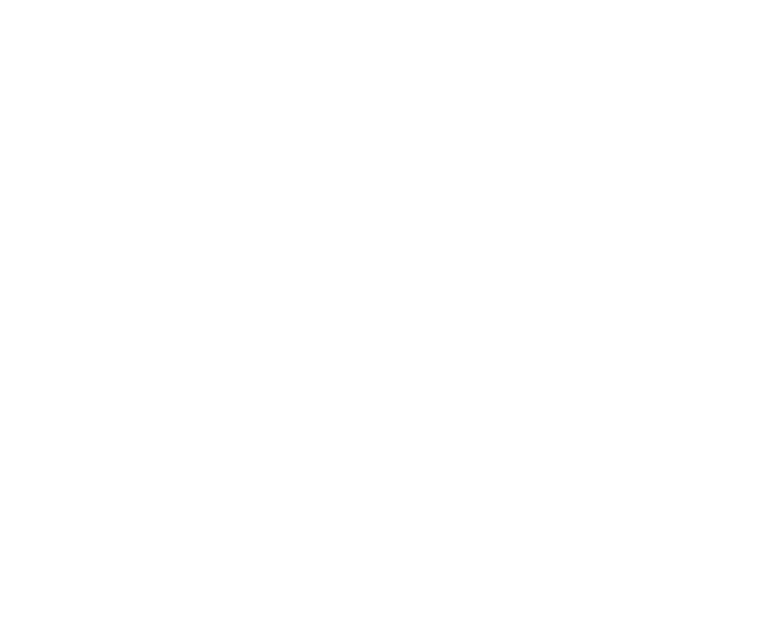
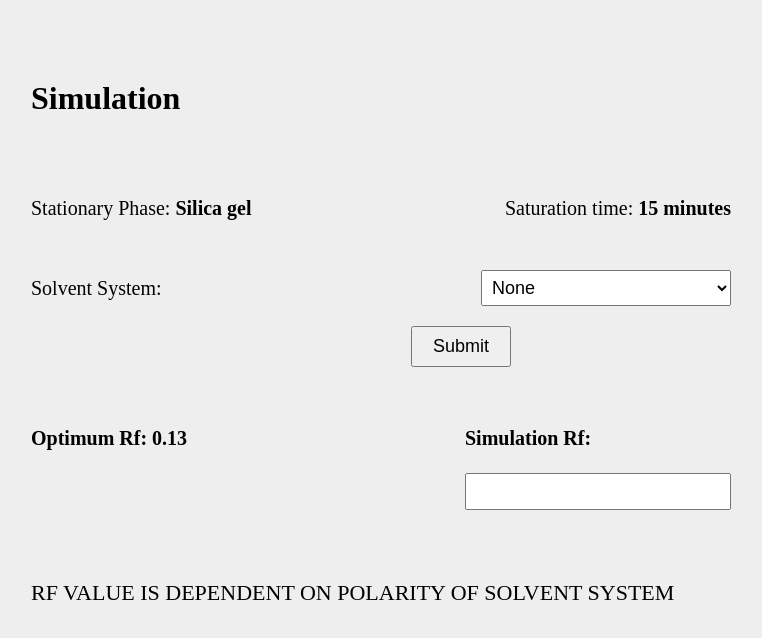
Before and after one commit to virtual-labs/exp-embelin-estimation-dei, a plain HTML site: page experiment/simulation/index.html in a window 1280 px wide. Shown: the whole page, without its empty margins (259-1021 px from the left). Drawn offline with Linux system fonts and the light colour scheme.

Commit message:
Update index.html

```diff
--- a/experiment/simulation/index.html
+++ b/experiment/simulation/index.html
@@ -1,13 +1,141 @@
 <!DOCTYPE html>
-<html>
+<html lang="en">
 <head>
-	<!-- Add CSS at the head of HTML file -->
-    <link rel="stylesheet" href="./css/main.css">
+<meta charset="UTF-8">
+<meta name="viewport" content="width=device-width, initial-scale=1.0">
+<title>TLC Simulation</title>
+
+<style>
+body{
+    font-family: "Times New Roman", serif;
+    background:#eee;
+}
+
+.container{
+    width:700px;
+    margin:80px auto;
+}
+
+h1{
+    margin-bottom:80px;
+}
+
+.row{
+    display:flex;
+    justify-content:space-between;
+    margin-bottom:50px;
+    font-size:20px;
+}
+
+.form-row{
+    display:flex;
+    justify-content:space-between;
+    align-items:center;
+    margin-bottom:20px;
+}
+
+label{
+    font-size:20px;
+}
+
+select,
+input{
+    width:250px;
+    padding:6px;
+    font-size:18px;
+}
+
+button{
+    margin-left:380px;
+    padding:8px 20px;
+    font-size:18px;
+    cursor:pointer;
+}
+
+.result-row{
+    display:flex;
+    justify-content:space-between;
+    margin-top:60px;
+    font-size:20px;
+}
+
+.note{
+    margin-top:70px;
+    font-size:22px;
+}
+</style>
 </head>
 <body>
-		<!-- Your code goes here-->
 
-	<!-- Add JS at the bottom of HTML file -->
-        <script src="./js/main.js"></script>
+<div class="container">
+
+    <h1>Simulation</h1>
+
+    <div class="row">
+        <div>
+            Stationary Phase:
+            <strong>Silica gel</strong>
+        </div>
+
+        <div>
+            Saturation time:
+            <strong>15 minutes</strong>
+        </div>
+    </div>
+
+    <div class="form-row">
+        <label>Solvent System:</label>
+
+        <select id="one">
+            <option>None</option>
+            <option>Toluene: Acetone:: 4:1</option>
+            <option>Toluene: Acetone:: 2:1</option>
+            <option>Toluene: Acetone:: 1:1</option>
+            <option>Toluene: Acetone:: 6:1</option>
+            <option>Toluene: Acetone:: 9:1</option>
+        </select>
+    </div>
+
+    <button onclick="showRf()">Submit</button>
+
+    <div class="result-row">
+
+        <div>
+            <strong>Optimum Rf: 0.13</strong>
+        </div>
+
+        <div>
+            <strong>Simulation Rf:</strong><br><br>
+
+            <input type="text" id="rfResult" readonly>
+        </div>
+
+    </div>
+
+    <div class="note">
+        RF VALUE IS DEPENDENT ON POLARITY OF SOLVENT SYSTEM
+    </div>
+
+</div>
+
+<script>
+function showRf() {
+
+    const solvent = document.getElementById("one").value;
+    const resultBox = document.getElementById("rfResult");
+
+    const rfValues = {
+        "None": "",
+        "Toluene: Acetone:: 4:1": "0.13",
+        "Toluene: Acetone:: 2:1": "0.25",
+        "Toluene: Acetone:: 1:1": "0.42",
+        "Toluene: Acetone:: 6:1": "0.09",
+        "Toluene: Acetone:: 9:1": "0.05"
+    };
+
+    resultBox.value = rfValues[solvent] || "";
+}
+</script>
+
 </body>
 </html>
```
